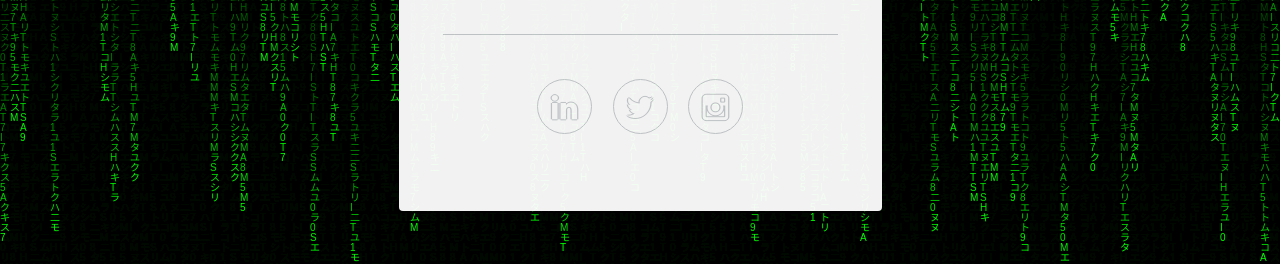
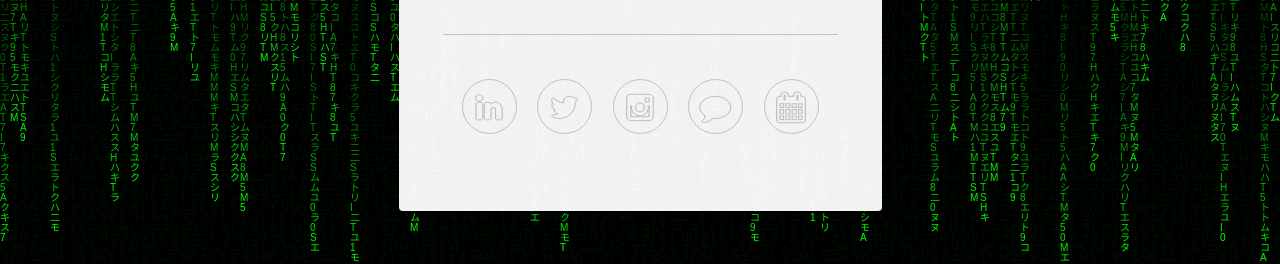
Before and after one commit to splnty/splnty.github.io, a plain HTML site: page index.html in a window 1280 px wide. Shown: the part 439-703 px from the top of the page. Drawn offline with Linux system fonts and the light colour scheme.

Commit message:
feat: added new links

```diff
--- a/index.html
+++ b/index.html
@@ -35,7 +35,8 @@
 								<li><a href="https://www.linkedin.com/in/mattfromnewzealand" class="fa-linkedin">LinkedIn</a></li>
 								<li><a href="https://twitter.com/splnty" class="fa-twitter">Twitter</a></li>
 								<li><a href="https://www.instagram.com/sustainability_is_key/" class="fa-instagram">Instagram</a></li>
-
+								<li><a href="https://discord.gg/0qKEaUu5j2nHLzDE" class="fa-comment">Chat</a></li>
+								<li><a href="http://bit.ly/MattsSchedule" class="fa-calendar">Chat</a></li>
 							</ul>
 						</footer>
 					</section>
```
